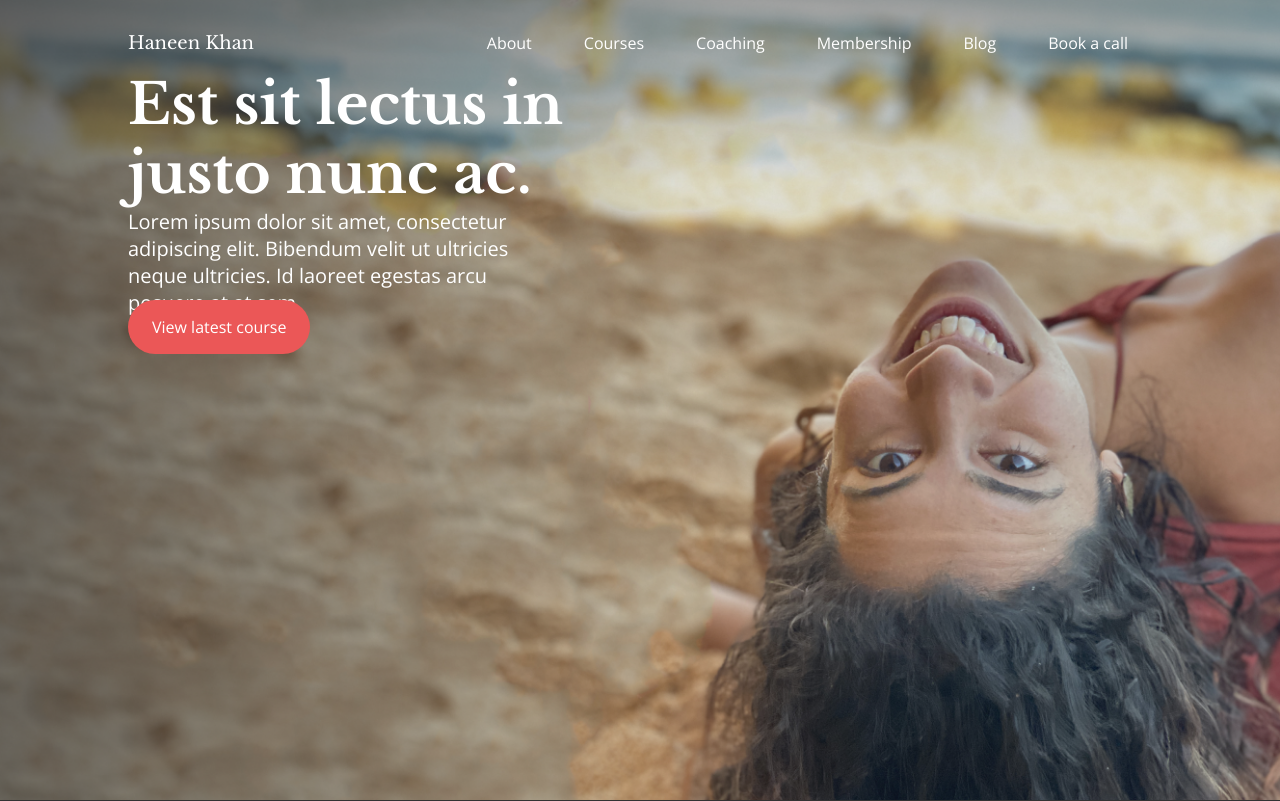
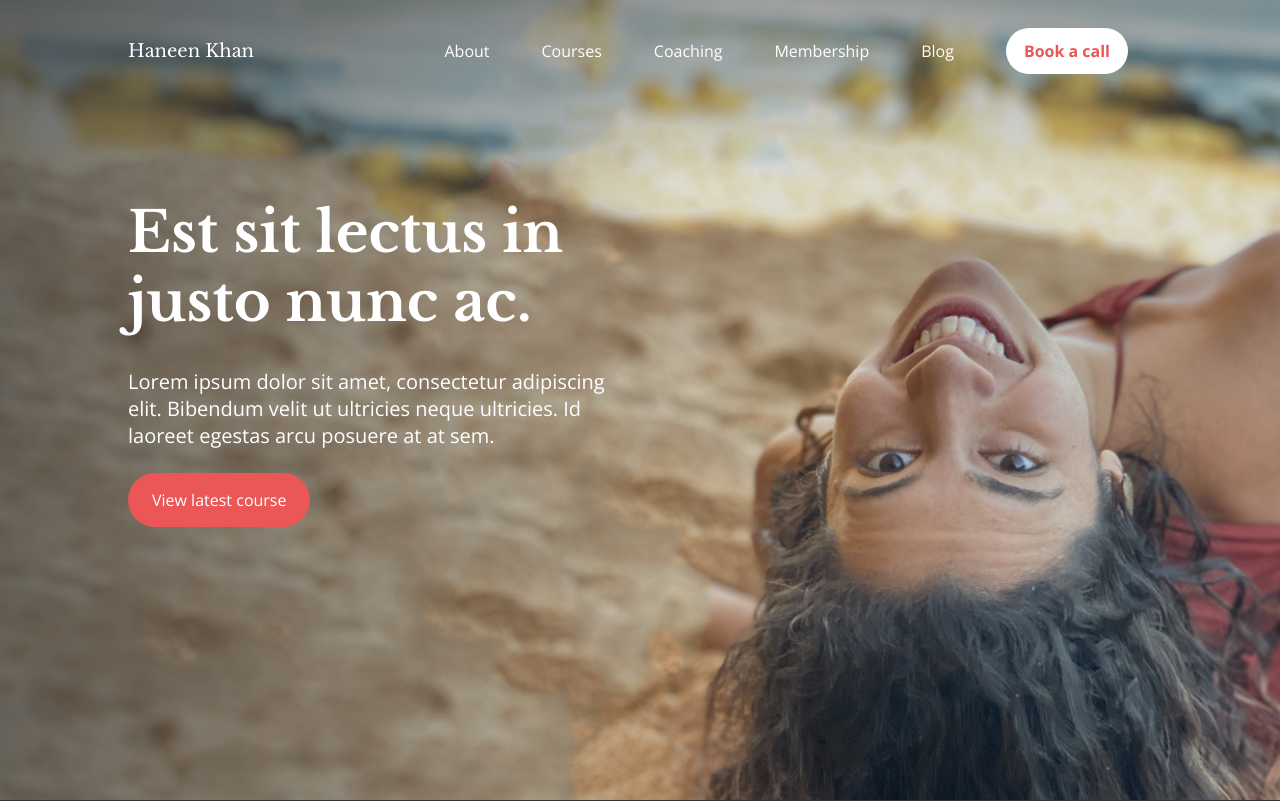
Before and after one commit to seyhanvankhan/sexhomeworksociety.com, a Flask app: page / in a window 1280 px wide. Shown: the top 801 px of the page. Run offline with Flask 2, Linux system fonts and the light colour scheme.

Commit message:
Started on home banner and highlights

```diff
--- a/assets/stylesheets/components/banner.css
+++ b/assets/stylesheets/components/banner.css
@@ -9,11 +9,13 @@
 
 .headline {
   color: white;
-  width: 440px;
+  width: 480px;
+  margin-top: 120px;
 }
 
 .headline p {
   font-size: 20px;
+  margin: 32px 0 40px 0;
 }
 
 .headline a {
--- a/assets/stylesheets/components/navbar.css
+++ b/assets/stylesheets/components/navbar.css
@@ -11,9 +11,17 @@
   display: flex;
   justify-content: space-between;
   align-items: center;
-  margin-top: 16px;
+  margin-top: 24px;
 }
 
 .menu li a {
   color: white;
 }
+
+.nav-cta {
+  padding: 12px 18px;
+  border-radius: 40px;
+  background: white;
+  color: #EB5757 !important;
+  font-weight: bold;
+}
--- a/templates/index.html
+++ b/templates/index.html
@@ -20,7 +20,7 @@
     <div class="headline">
       <h1>Est sit lectus in justo nunc ac.</h1>
       <p>Lorem ipsum dolor sit amet, consectetur adipiscing elit. Bibendum velit ut ultricies neque ultricies. Id laoreet egestas arcu posuere at at sem.</p>
-      <a href="#" class="headline-cta">View latest course</a>
+      <a href="#">View latest course</a>
     </div>
   </div>
 </div>
```
